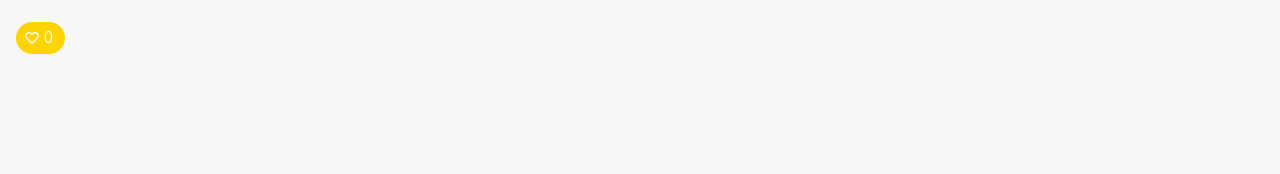
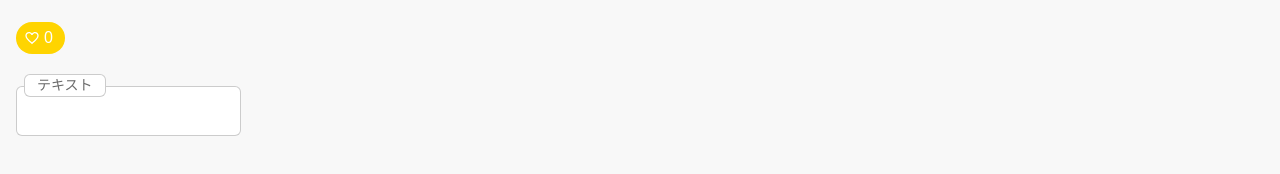
Before and after one commit to SOTA-swp/frontend, a Next.js app: page /dev in a window 1280 px wide. Shown: the part 260-434 px from the top of the page. Built offline with nearby package versions, Linux system fonts and the light colour scheme.

Commit message:
✨ TextFieldを追加

```diff
--- a/app/dev/page.tsx
+++ b/app/dev/page.tsx
@@ -2,6 +2,7 @@
 import Chip from "@/components/Chip";
 import FavoriteCounter from "@/components/FavoriteCounter";
 import Tab from "@/components/Tab";
+import TextField from "@/components/TextField";
 import React from "react";
 
 export interface DevPageProps {
@@ -9,12 +10,11 @@ export interface DevPageProps {
 }
 
 const DevPage: React.FC<DevPageProps> = ({}) => {
+  const [favoriteCount, setFavoriteCount] = React.useState(0);
+
   if (process.env.NODE_ENV !== "development") {
     return <div>Not Found</div>;
   }
-
-  // eslint-disable-next-line react-hooks/rules-of-hooks
-  const [favoriteCount, setFavoriteCount] = React.useState(0);
 
   return (
     <div>
@@ -62,6 +62,9 @@ const DevPage: React.FC<DevPageProps> = ({}) => {
           onClick={() => setFavoriteCount(favoriteCount + 1)}
         />
       </div>
+      <div className="flex gap-2 p-4">
+        <TextField label="テキスト" itemType="text" />
+      </div>
     </div>
   );
 };
--- /dev/null
+++ b/components/TextField.tsx
@@ -0,0 +1,48 @@
+"use client";
+import clsx from "clsx";
+import React from "react";
+
+function TextField({
+  label = "",
+  fullWidth = false,
+  itemType = "text",
+  ...props
+}: {
+  label?: string;
+  fullWidth?: boolean;
+} & React.HTMLAttributes<HTMLInputElement>) {
+  const [isFocus, setIsFocus] = React.useState(false);
+
+  const handleFocus = () => {
+    setIsFocus(true);
+  };
+
+  const handleBlur = () => {
+    setIsFocus(false);
+  };
+
+  return (
+    <div className={clsx("relative", fullWidth && "w-full")}>
+      <label
+        className={clsx(
+          "absolute -top-3 left-2 px-3 text-text-secondary text-[14px] bg-paper rounded-md border border-border select-none transition-colors duration-200",
+          isFocus && "border-primary bg-primary text-paper!"
+        )}>
+        {label}
+      </label>
+      <input
+        itemType={itemType}
+        onFocus={handleFocus}
+        onBlur={handleBlur}
+        {...props}
+        className={clsx(
+          "bg-paper border border-border p-2 rounded-md focus:outline-none focus:border focus:border-primary focus:shadow-primary focus:transition-colors",
+          label && "pt-4",
+          fullWidth && "w-full"
+        )}
+      />
+    </div>
+  );
+}
+
+export default TextField;
```
